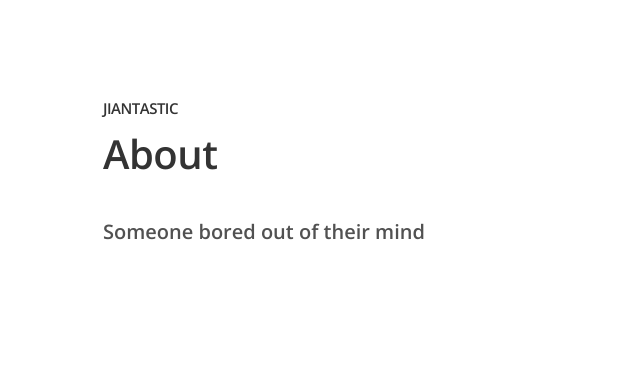
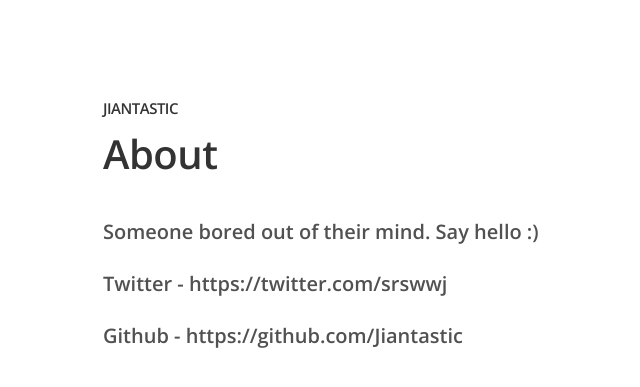
Before and after one commit to Jiantastic/jiantastic.github.io, a Jekyll site: the page built from about.md, in a window 1280 px wide. Shown: the top 387 px of the page, without its empty margins (177-817 px from the left). Built offline with Jekyll 4.4.1, drawn with Linux system fonts in a browser that asks for light colours; Markdown is read by kramdown in place of the engine named in the settings.

Commit message:
Update about.md

```diff
--- a/about.md
+++ b/about.md
@@ -3,4 +3,8 @@ title: About
 permalink: /about/
 ---
 
-Someone bored out of their mind
+Someone bored out of their mind. Say hello :)
+
+Twitter - https://twitter.com/srswwj
+
+Github - https://github.com/Jiantastic
```
